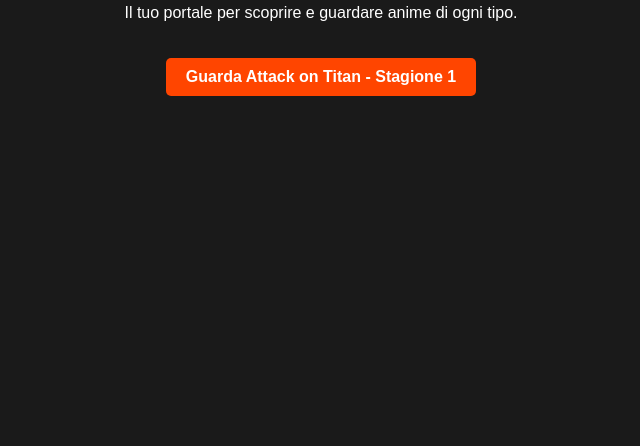
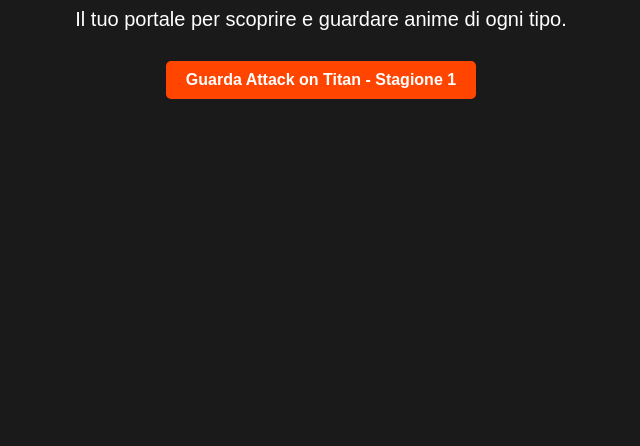
Before and after one commit to gabriele-anime12/AnimeNoSekai, a plain HTML site: page index.html in a window 1280 px wide. Shown: the part 354-800 px from the top of the page, without its empty margins (319-959 px from the left). Drawn offline with Linux system fonts and the light colour scheme.

Commit message:
Update index.html

```diff
--- a/index.html
+++ b/index.html
@@ -15,9 +15,12 @@
         h1 {
             color: #ff4500;
         }
+        p {
+            font-size: 20px;
+        }
         .button {
             display: inline-block;
-            margin-top: 20px;
+            margin-top: 10px;
             padding: 10px 20px;
             background-color: #ff4500;
             color: white;
@@ -31,6 +34,7 @@
     <h1>Benvenuti su Anime no Sekai!</h1>
     <img src="logo.png" alt="Anime no Sekai Logo" width="200">
     <p>Il tuo portale per scoprire e guardare anime di ogni tipo.</p>
+
     <a href="aot-stagione1.html" class="button">Guarda Attack on Titan - Stagione 1</a>
 </body>
 </html>
```
